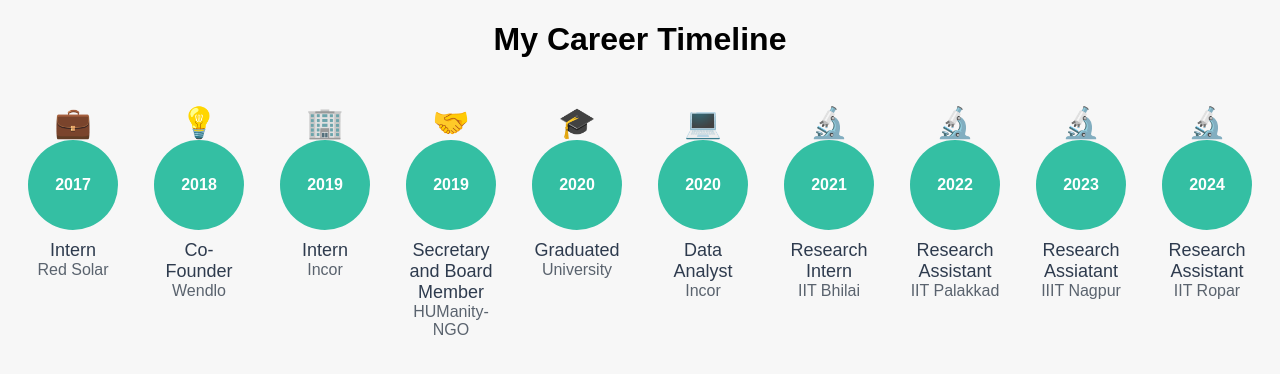
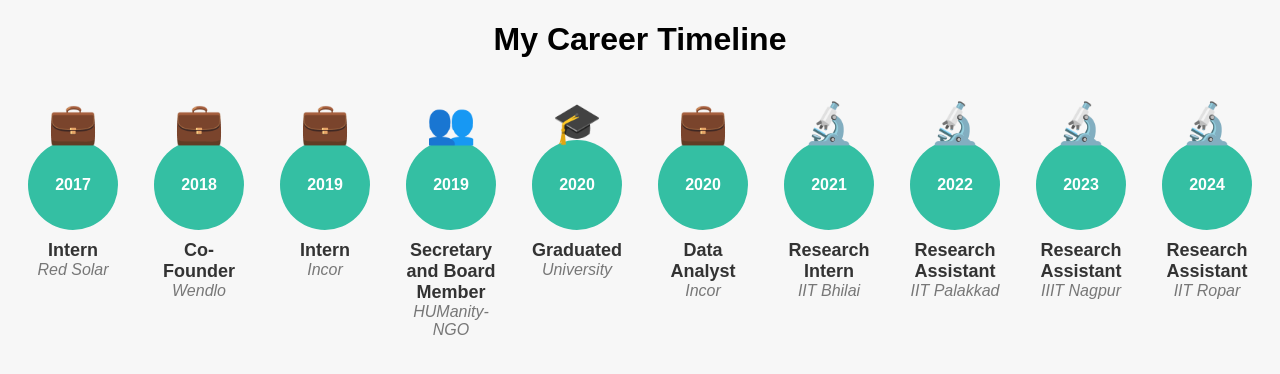
Before and after one commit to dhla30/Career_timeline, a plain HTML site: page index.html in a window 1280 px wide. Drawn offline with Linux system fonts and the light colour scheme.

Commit message:
Update index.html

```diff
--- a/index.html
+++ b/index.html
@@ -18,8 +18,8 @@
             justify-content: center;
             align-items: center;
             padding: 50px 0;
-            flex-wrap: wrap; /* This allows the items to adjust to the screen width */
-            overflow-x: hidden; /* Removes horizontal scrolling */
+            flex-wrap: wrap; /* Allows items to adjust and fit on the screen */
+            overflow-x: hidden; /* Prevents horizontal scrolling */
         }
 
         .timeline {
@@ -53,7 +53,7 @@
         .oval {
             width: 90px;
             height: 90px;
-            background-color: #34bfa3; /* Soft teal color */
+            background-color: #34bfa3; /* Soft teal */
             border-radius: 50%;
             margin-bottom: 10px;
             position: relative;
@@ -70,24 +70,46 @@
         }
 
         .icon {
-            font-size: 30px;
-            color: #ffffff; /* White icon for better contrast */
+            font-size: 35px;
+            color: #34bfa3;
             position: absolute;
-            top: -35px;
+            top: -40px;
             left: 50%;
             transform: translateX(-50%);
         }
 
         .role {
             font-size: 18px;
-            font-weight: 500;
-            color: #2e3b4e; /* Dark grayish-blue for role */
+            font-weight: bold;
+            color: #333;
         }
 
         .company {
             font-size: 16px;
             font-weight: 300;
-            color: #5a636e; /* Soft gray for company name */
+            font-style: italic;
+            color: #777;
+        }
+
+        /* Line-based icons for each role */
+        .icon-briefcase::before {
+            content: "\1F4BC"; /* Unicode for briefcase */
+            font-size: 40px;
+        }
+
+        .icon-graduation-cap::before {
+            content: "\1F393"; /* Unicode for graduation cap */
+            font-size: 40px;
+        }
+
+        .icon-research::before {
+            content: "\1F52C"; /* Unicode for microscope */
+            font-size: 40px;
+        }
+
+        .icon-people::before {
+            content: "\1F465"; /* Unicode for two people */
+            font-size: 40px;
         }
 
     </style>
@@ -103,7 +125,7 @@
                 <div class="oval">
                     <div class="oval-text">2017</div>
                 </div>
-                <div class="icon">💼</div>
+                <div class="icon icon-briefcase"></div>
                 <div class="role">Intern</div>
                 <div class="company">Red Solar</div>
             </div>
@@ -112,7 +134,7 @@
                 <div class="oval">
                     <div class="oval-text">2018</div>
                 </div>
-                <div class="icon">💡</div>
+                <div class="icon icon-briefcase"></div>
                 <div class="role">Co-Founder</div>
                 <div class="company">Wendlo</div>
             </div>
@@ -121,7 +143,7 @@
                 <div class="oval">
                     <div class="oval-text">2019</div>
                 </div>
-                <div class="icon">🏢</div>
+                <div class="icon icon-briefcase"></div>
                 <div class="role">Intern</div>
                 <div class="company">Incor</div>
             </div>
@@ -130,7 +152,7 @@
                 <div class="oval">
                     <div class="oval-text">2019</div>
                 </div>
-                <div class="icon">🤝</div>
+                <div class="icon icon-people"></div>
                 <div class="role">Secretary and Board Member</div>
                 <div class="company">HUManity-NGO</div>
             </div>
@@ -139,16 +161,16 @@
                 <div class="oval">
                     <div class="oval-text">2020</div>
                 </div>
-                <div class="icon">🎓</div>
+                <div class="icon icon-graduation-cap"></div>
                 <div class="role">Graduated</div>
                 <div class="company">University</div>
             </div>
-            <!-- 2020-2022-->
+            <!-- 2020-2022 -->
             <div class="timeline-item">
                 <div class="oval">
                     <div class="oval-text">2020</div>
                 </div>
-                <div class="icon">💻</div>
+                <div class="icon icon-briefcase"></div>
                 <div class="role">Data Analyst</div>
                 <div class="company">Incor</div>
             </div>
@@ -157,7 +179,7 @@
                 <div class="oval">
                     <div class="oval-text">2021</div>
                 </div>
-                <div class="icon">🔬</div>
+                <div class="icon icon-research"></div>
                 <div class="role">Research Intern</div>
                 <div class="company">IIT Bhilai</div>
             </div>
@@ -166,7 +188,7 @@
                 <div class="oval">
                     <div class="oval-text">2022</div>
                 </div>
-                <div class="icon">🔬</div>
+                <div class="icon icon-research"></div>
                 <div class="role">Research Assistant</div>
                 <div class="company">IIT Palakkad</div>
             </div>
@@ -175,8 +197,8 @@
                 <div class="oval">
                     <div class="oval-text">2023</div>
                 </div>
-                <div class="icon">🔬</div>
-                <div class="role">Research Assiatant</div>
+                <div class="icon icon-research"></div>
+                <div class="role">Research Assistant</div>
                 <div class="company">IIIT Nagpur</div>
             </div>
             <!-- 2024 -->
@@ -184,7 +206,7 @@
                 <div class="oval">
                     <div class="oval-text">2024</div>
                 </div>
-                <div class="icon">🔬</div>
+                <div class="icon icon-research"></div>
                 <div class="role">Research Assistant</div>
                 <div class="company">IIT Ropar</div>
             </div>
```
